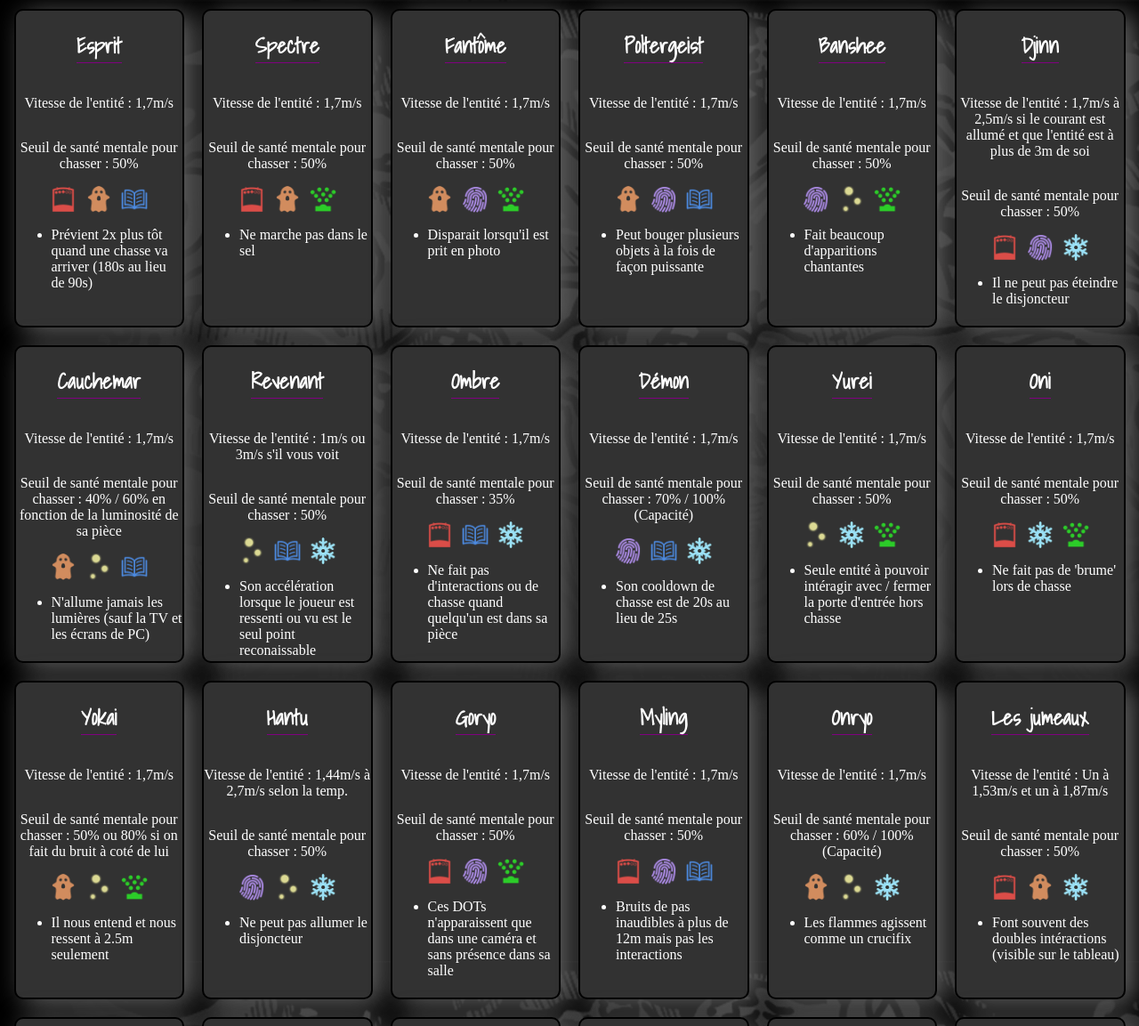
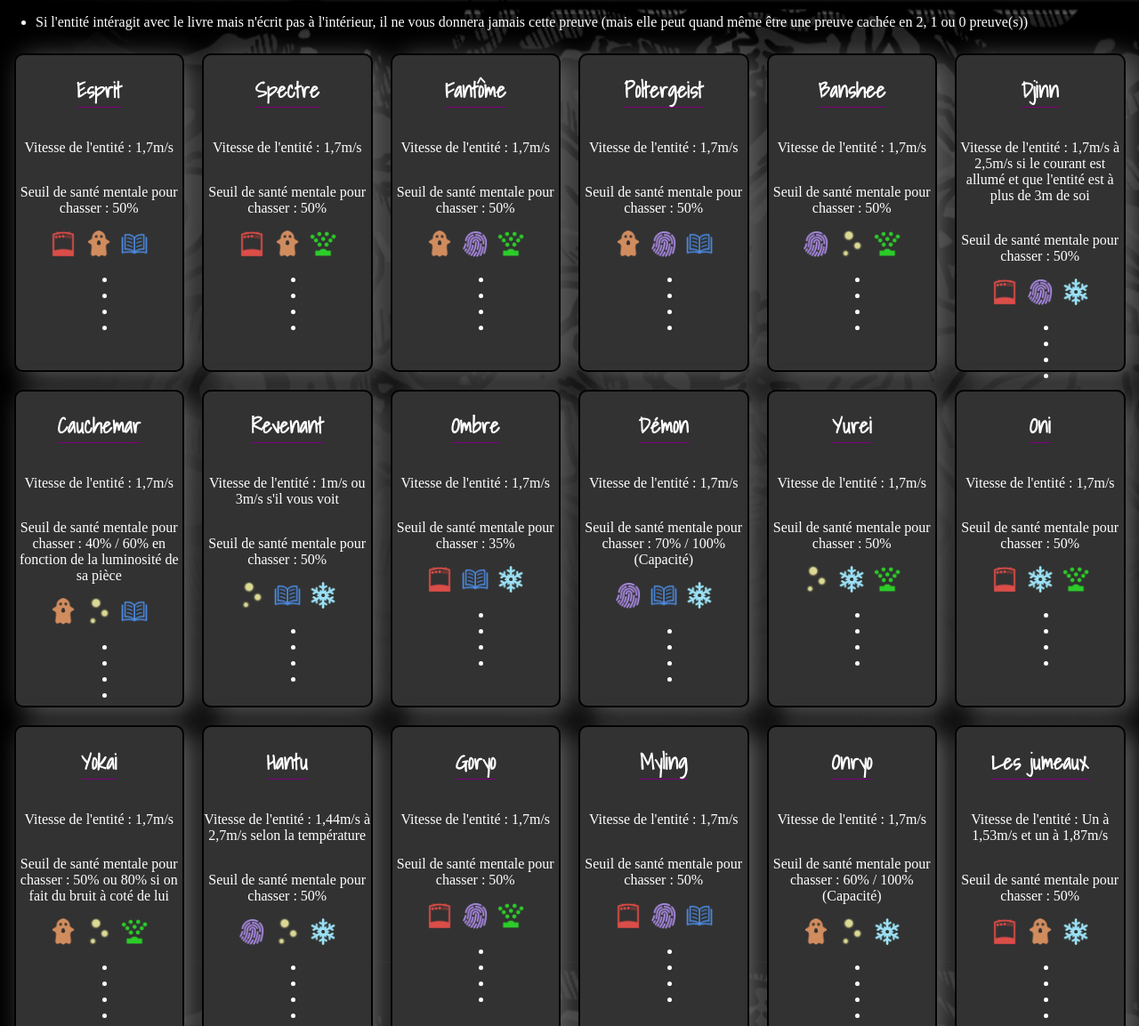
Before and after one commit to YanKeez62/PhasmoHelp, a plain HTML site: page index.html in a window 1280 px wide. Shown: the top 1153 px of the page at 89% size. Drawn offline with Linux system fonts and the light colour scheme.

Commit message:
ajout div infos generales et ajout d'infos sur certaines entités

```diff
--- a/index.html
+++ b/index.html
@@ -10,8 +10,13 @@
 </head>
 
 <body>
+    <div class="infos_generales">
+        <ul>
+            <li> Si l'entité intéragit avec le livre mais n'écrit pas à l'intérieur, il ne vous donnera jamais cette
+                preuve (mais elle peut quand même être une preuve cachée en 2, 1 ou 0 preuve(s))</li>
+        </ul>
+    </div>
     <div id="entity-container">
-
     </div>
 </body>
 
--- a/js+json/entity.json
+++ b/js+json/entity.json
@@ -7,7 +7,7 @@
         "proof1": "images/emf5-icon.png",
         "proof2": "images/spirit-box-icon.png",
         "proof3": "images/writing-icon.png",
-        "help1": "Prévient 2x plus tôt quand une chasse va arriver (180s au lieu de 90s)"
+        "help1": "Lorsqu'un encens est utilisé sur l'entité, le cooldown entre la fin de la chasse actuelle et la suivante passe à 180s au lieu de 90s pour n'importe quelle autre entité"
     },
     {
         "id": 2,
@@ -17,7 +17,8 @@
         "proof1": "images/emf5-icon.png",
         "proof2": "images/spirit-box-icon.png",
         "proof3": "images/dots-icon.png",
-        "help1": "Ne marche pas dans le sel"
+        "help1": "Ne marche pas dans le sel",
+        "help2": "Peut lancer un EMF 2, se téleporter à un joueur et retourner vers sa salle favorite"
     },
     {
         "id": 3,
@@ -37,7 +38,7 @@
         "proof1": "images/spirit-box-icon.png",
         "proof2": "images/fingerprints-icon.png",
         "proof3": "images/writing-icon.png",
-        "help1": "Peut bouger plusieurs objets à la fois de façon puissante"
+        "help1": "Peut bouger plusieurs objets à la fois de façon puissante avec sa capacité"
     },
     {
         "id": 5,
@@ -47,7 +48,9 @@
         "proof1": "images/fingerprints-icon.png",
         "proof2": "images/orbs-icon.png",
         "proof3": "images/dots-icon.png",
-        "help1": "Fait beaucoup d'apparitions chantantes"
+        "help1": "Fait beaucoup d'apparitions chantantes",
+        "help2": "Peut provoquer un cri audible au microphone parabolique",
+        "help3": "La banshee prend pour cible quelqu'un et le chassera uniquement lui (sauf si sa ciible est en dehors de la maison)"
     },
     {
         "id": 6,
@@ -87,7 +90,8 @@
         "proof1": "images/emf5-icon.png",
         "proof2": "images/writing-icon.png",
         "proof3": "images/freezing-icon.png",
-        "help1": "Ne fait pas d'interactions ou de chasse quand quelqu'un est dans sa pièce"
+        "help1": "Ne fait pas d'interactions ou de chasse quand quelqu'un est dans la même pièce qu'elle",
+        "help2": "Est la seule entité à apparaitre sous forme d'ombre lors d'un rituel (pentagramme) ou la b"
     },
     {
         "id": 10,
@@ -107,7 +111,7 @@
         "proof1": "images/orbs-icon.png",
         "proof2": "images/freezing-icon.png",
         "proof3": "images/dots-icon.png",
-        "help1": "Seule entité à pouvoir intéragir avec / fermer la porte d'entrée hors chasse"
+        "help1": "Seule entité à pouvoir intéragir avec la porte d'entrée hors chasse"
     },
     {
         "id": 12,
@@ -132,7 +136,7 @@
     {
         "id": 14,
         "name": "Hantu",
-        "speed": "1,44m/s à 2,7m/s selon la temp.",
+        "speed": "1,44m/s à 2,7m/s selon la température",
         "treshold": "50%",
         "proof1": "images/fingerprints-icon.png",
         "proof2": "images/orbs-icon.png",
@@ -147,7 +151,8 @@
         "proof1": "images/emf5-icon.png",
         "proof2": "images/fingerprints-icon.png",
         "proof3": "images/dots-icon.png",
-        "help1": "Ces DOTs n'apparaissent que dans une caméra et sans présence dans sa salle"
+        "help1": "Ces DOTs n'apparaissent que dans une caméra et sans présence dans sa salle",
+        "help2": "Le goryo n'apparait sur les DOTs que derrière une caméra"
     },
     {
         "id": 16,
@@ -167,7 +172,8 @@
         "proof1": "images/spirit-box-icon.png",
         "proof2": "images/orbs-icon.png",
         "proof3": "images/freezing-icon.png",
-        "help1": "Les flammes agissent comme un crucifix"
+        "help1": "Les flammes agissent comme un crucifix",
+        "help2": "Au bout de 3 extinction de bougie, le onryo lancera une chasse"
     },
     {
         "id": 18,
@@ -177,7 +183,7 @@
         "proof1": "images/emf5-icon.png",
         "proof2": "images/spirit-box-icon.png",
         "proof3": "images/freezing-icon.png",
-        "help1": "Font souvent des doubles intéractions (visible sur le tableau)"
+        "help1": "Font souvent des doubles intéractions (visibles sur le tableau)"
     },
     {
         "id": 19,
@@ -197,7 +203,10 @@
         "proof1": "images/emf5-icon.png",
         "proof2": "images/fingerprints-icon.png",
         "proof3": "images/orbs-icon.png",
-        "help1": "Peut laisser des empreintes à 6 doigts"
+        "help1": "Peut laisser des empreintes à 6 doigts",
+        "help2": "Il à 6,66% de chance de changer de forme lors d'un clignotement pendant une chasse (il utilisera au moins une fois cette capacité par chasse)",
+        "help3": "L'ultraviolet est obligatoire en 1 ou 2 preuves",
+        "help4": "Les empreintes disparaissent 2 fois plus vite s'il utilise sa capacité"
     },
     {
         "id": 21,
@@ -217,7 +226,9 @@
         "proof1": "images/spirit-box-icon.png",
         "proof2": "images/writing-icon.png",
         "proof3": "images/freezing-icon.png",
-        "help1": "Spirit box guarantie en mode cauchemar ou insane"
+        "help1": "Spirit box guarantie en 2 ou 1 preuve(s)",
+        "help2": "Maudit le joueur lorsque celui-ci l'entend au micro parabolique ou à la spirit-box, ce qui fait que le joueur baisse sa santé mentale 2x plus vite",
+        "help3": "Lorsqu'un encens est utilisé sur l'entité, elle est aveugle 7,5s au lieu de 5s en temps normal"
     },
     {
         "id": 23,
@@ -227,7 +238,8 @@
         "proof1": "images/spirit-box-icon.png",
         "proof2": "images/writing-icon.png",
         "proof3": "images/freezing-icon.png",
-        "help1": "On ne peut pas se cacher de lui"
+        "help1": "On ne peut pas se cacher de lui",
+        "help2": "Spirit box guarantie en 2 ou 1 preuve(s)"
     },
     {
         "id": 24,
@@ -237,6 +249,8 @@
         "proof1": "images/orbs-icon.png",
         "proof2": "images/writing-icon.png",
         "proof3": "images/dots-icon.png",
-        "help1": "N'accelère pas lorsqu'il nous voit"
+        "help1": "N'accelère pas lorsqu'il nous voit",
+        "help2": "Vielli toute les 1 à 2 minutes",
+        "help3": "L'âge donné via la planche de Ouija sera différent selon le viellissement du thaye"
     }
 ]
--- a/js+json/script.js
+++ b/js+json/script.js
@@ -51,9 +51,24 @@ function displayEntities(entities) {
         help1.classList.add("help1");
         help1.textContent = entity.help1;
 
+        const help2 = document.createElement('li');
+        help1.classList.add("help2");
+        help1.textContent = entity.help2;
+
+        const help3 = document.createElement('li');
+        help1.classList.add("help3");
+        help1.textContent = entity.help3;
+
+        const help4 = document.createElement('li');
+        help1.classList.add("help4");
+        help1.textContent = entity.help4;
+
         const ulHelp = document.createElement('ul');
         ulHelp.classList.add('ul-help');
         ulHelp.appendChild(help1);
+        ulHelp.appendChild(help2);
+        ulHelp.appendChild(help3);
+        ulHelp.appendChild(help4);
 
         card.appendChild(name);
         card.appendChild(speed);
```
